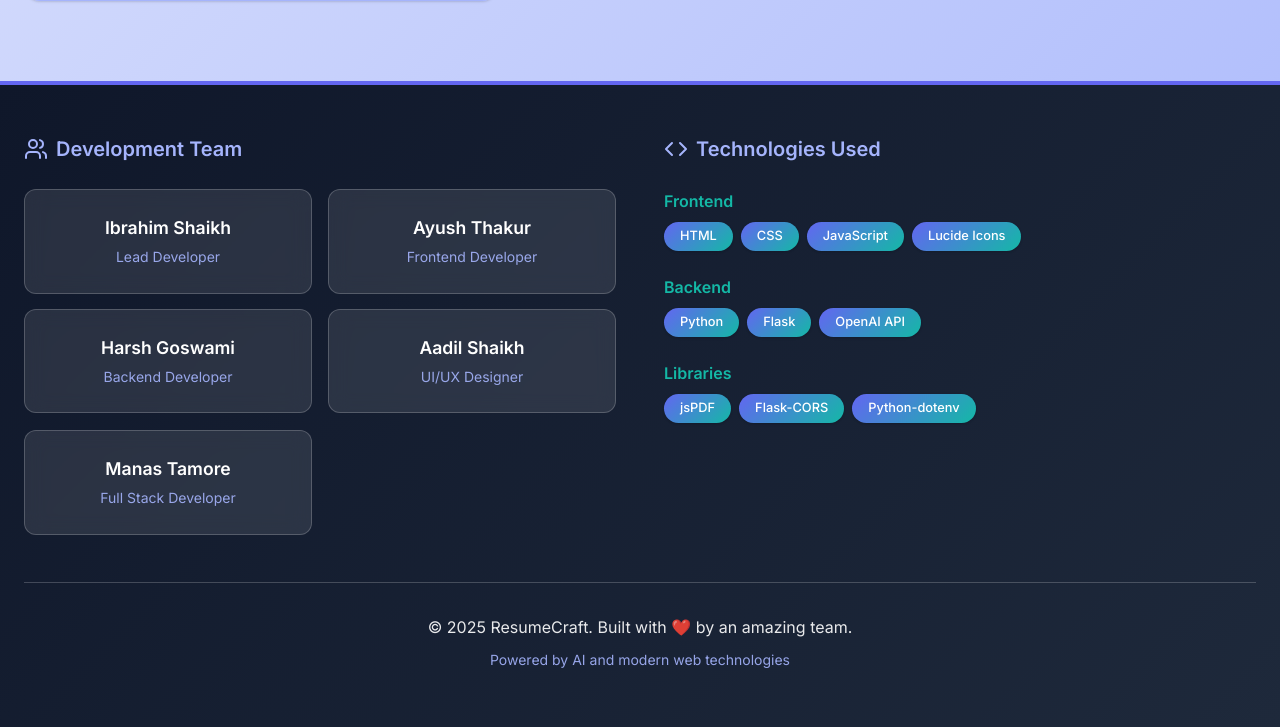
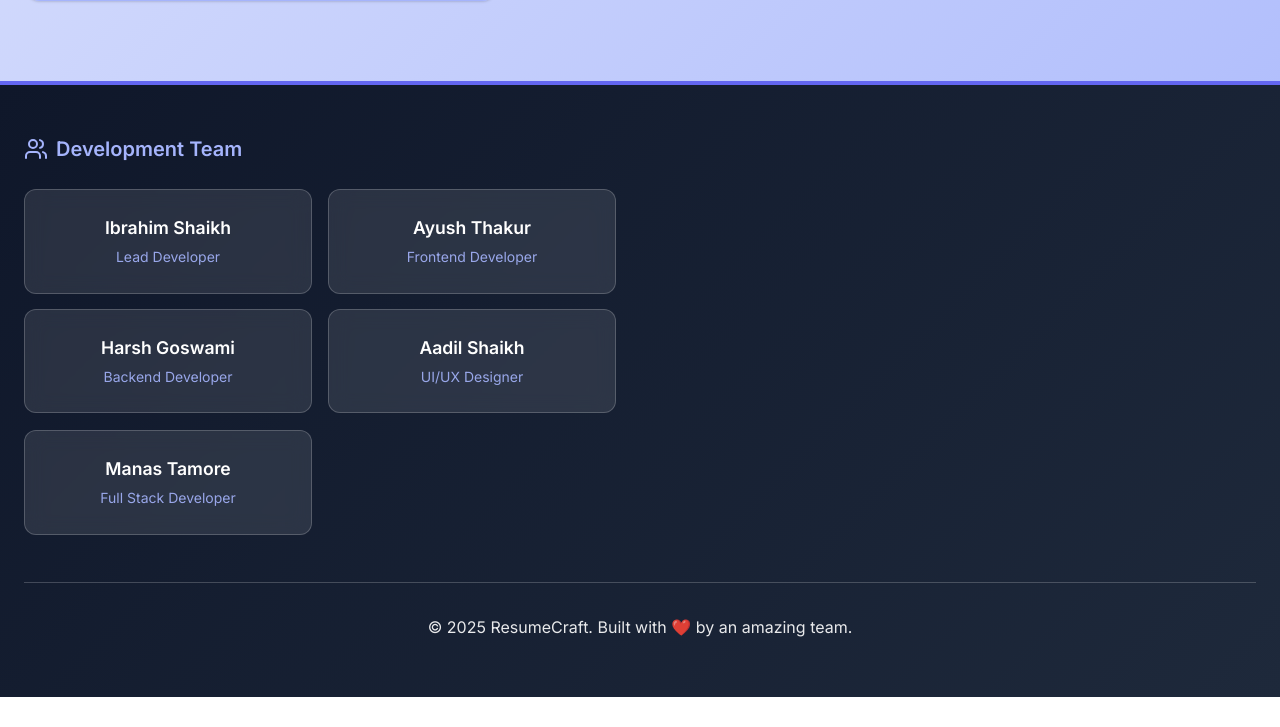
Before and after one commit to Musafir02/Pro2, a Flask app: page / in a window 1280 px wide. Shown: the part 1897-2624 px from the top of the page. After the commit the page ends 2594 px from the top, so only its background shows below. Run offline with Flask 3, Linux system fonts and the light colour scheme; some libraries are stand-ins or nearby versions.

Commit message:
remove section

```diff
--- a/templates/index.html
+++ b/templates/index.html
@@ -3,11 +3,11 @@
 <head>
     <meta charset="UTF-8">
     <meta name="viewport" content="width=device-width, initial-scale=1.0">
-    <title>ResumeCraft Pro - Professional Resume Builder</title>
+    <title>ResumeBuilder - Professional Resume Builder</title>
     <meta name="description" content="Create professional resumes with AI-powered suggestions and PDF export. Build your perfect resume in minutes with our easy-to-use resume builder.">
 
     <!-- Open Graph tags for social sharing -->
-    <meta property="og:title" content="ResumeCraft Pro - Professional Resume Builder">
+    <meta property="og:title" content="ResumeBuilder - Professional Resume Builder">
     <meta property="og:description" content="Create professional resumes with AI-powered suggestions and PDF export functionality.">
     <meta property="og:type" content="website">
 
@@ -21,7 +21,7 @@
             <div class="header-content">
                 <h1 class="logo">
                     <i data-lucide="file-text"></i>
-                    ResumeCraft
+                    ResumeBuilder
                 </h1>
 
                 <div class="header-actions">
@@ -299,45 +299,10 @@
                         </div>
                     </div>
                 </div>
-
-                <div class="credits-section">
-                    <h4 class="credits-title">
-                        <i data-lucide="code"></i>
-                        Technologies Used
-                    </h4>
-                    <div class="tech-stack">
-                        <div class="tech-category">
-                            <h5>Frontend</h5>
-                            <div class="tech-items">
-                                <span class="tech-badge">HTML</span>
-                                <span class="tech-badge">CSS</span>
-                                <span class="tech-badge">JavaScript</span>
-                                <span class="tech-badge">Lucide Icons</span>
-                            </div>
-                        </div>
-                        <div class="tech-category">
-                            <h5>Backend</h5>
-                            <div class="tech-items">
-                                <span class="tech-badge">Python</span>
-                                <span class="tech-badge">Flask</span>
-                                <span class="tech-badge">OpenAI API</span>
-                            </div>
-                        </div>
-                        <div class="tech-category">
-                            <h5>Libraries</h5>
-                            <div class="tech-items">
-                                <span class="tech-badge">jsPDF</span>
-                                <span class="tech-badge">Flask-CORS</span>
-                                <span class="tech-badge">Python-dotenv</span>
-                            </div>
-                        </div>
-                    </div>
-                </div>
             </div>
 
             <div class="credits-bottom">
                 <p>&copy; 2025 ResumeCraft. Built with ❤️ by an amazing team.</p>
-                <p class="credits-note">Powered by AI and modern web technologies</p>
             </div>
         </div>
     </footer>
```
